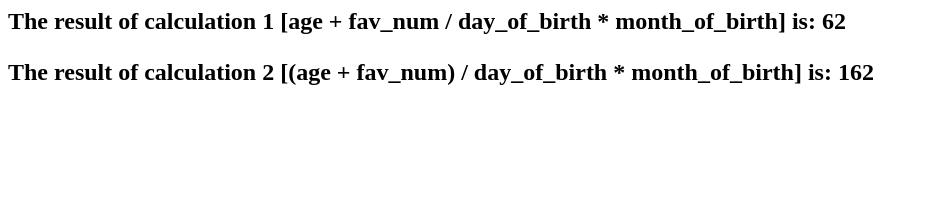
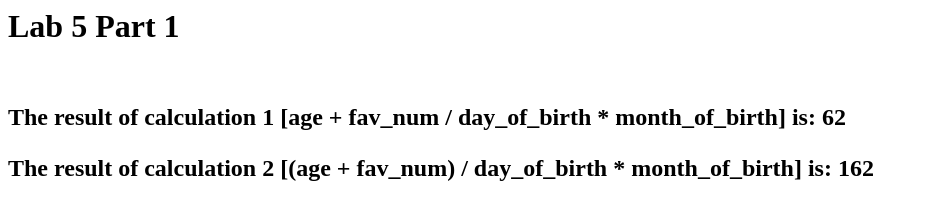
Before and after one commit to aaronk1m/ITM352_repo, a plain HTML site: page Lab5/lab5.html in a window 1280 px wide. Shown: the whole page, without its empty margins (0-928 px from the left). Drawn offline with Linux system fonts and the light colour scheme.

Commit message:
more lab5

```diff
--- a/Lab5/lab5.html
+++ b/Lab5/lab5.html
@@ -2,11 +2,13 @@
 <head>
     <meta charset="UTF-8">
     <meta name="viewport" content="width=device-width, initial-scale=1.0">
-    <title>Lab5 part 1</title>
+    <title>Lab5 Part 1</title>
 </head>
 <body>
+    <h1>Lab 5 Part 1</h1><br>
 
     <p><h2>The result of calculation 1 [age + fav_num / day_of_birth * month_of_birth] is: <span id="result1"></span></p>
+
     <p>The result of calculation 2 [(age + fav_num) / day_of_birth * month_of_birth] is: <span id="result2"></span></h2></p>
 
     <script src="lab5.js"></script>
--- a/Lab5/lab5.js
+++ b/Lab5/lab5.js
@@ -4,7 +4,7 @@ let fav_num=7;
 let day_of_birth=2;
 let month_of_birth=12;
 
-//define calculation
+//Do two calculations with same variables using different precedence to show how procedence works
 let calc1 = age + fav_num / day_of_birth * month_of_birth;
 let calc2 = (age + fav_num) / day_of_birth * month_of_birth;
 
```
